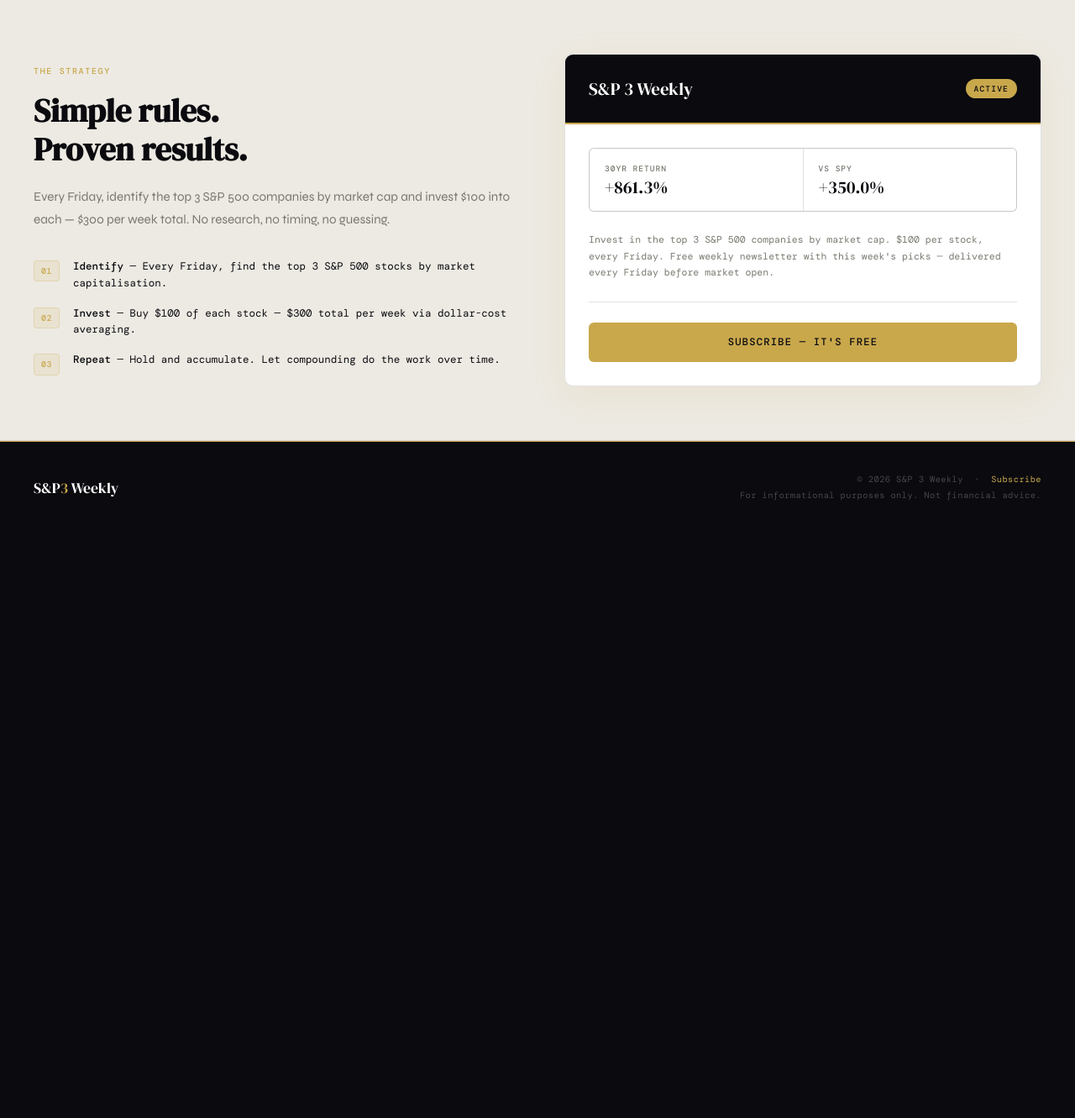
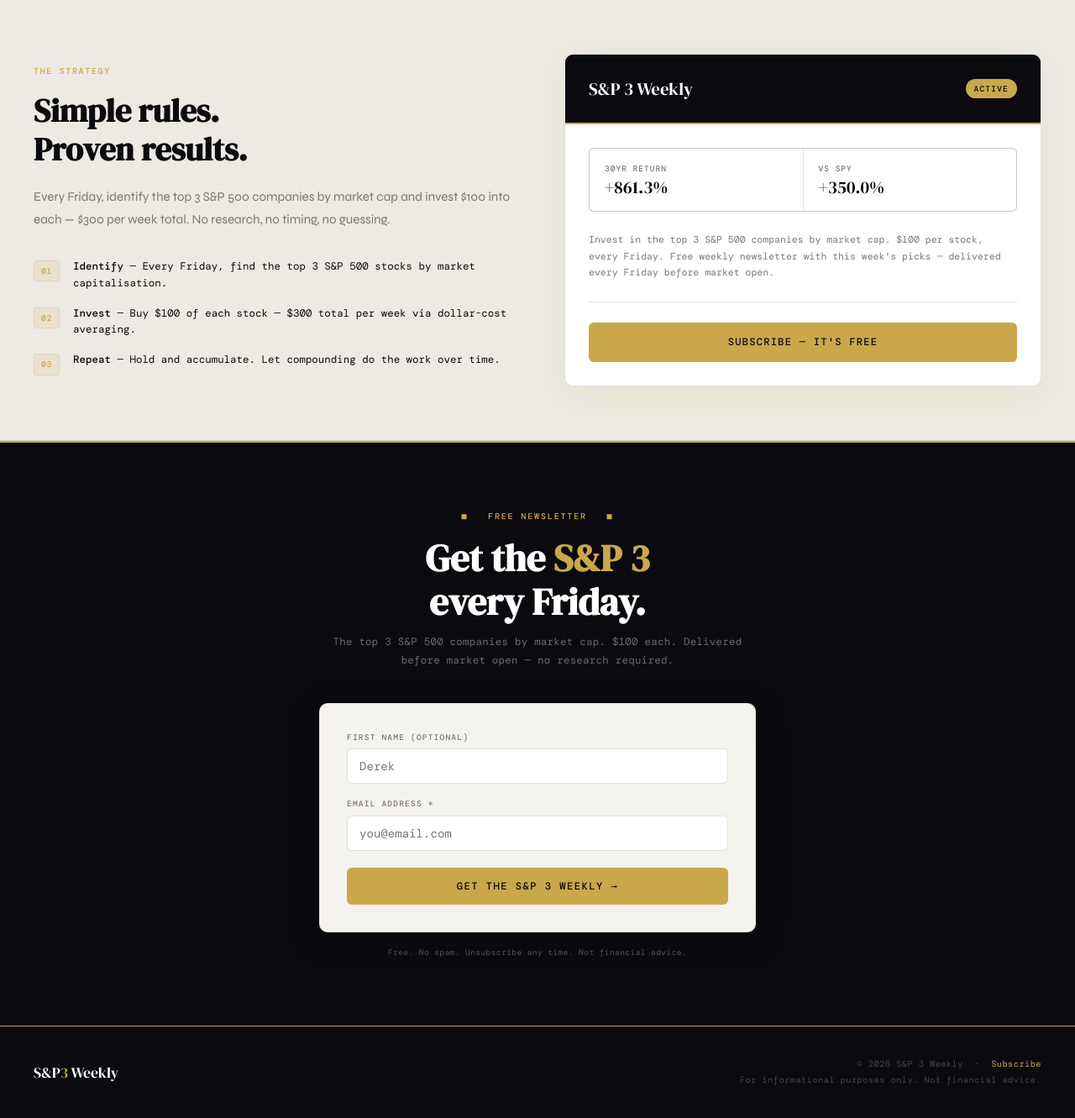
Before and after one commit to SpinDash16/BesttheMarket, a FastAPI app: page / in a window 1280 px wide. Shown: the part 890-2221 px from the top of the page at 84% size. Before the commit the page ends 1486 px from the top, so only its background shows below. Run offline with FastAPI, Linux system fonts and the light colour scheme.

Commit message:
Move subscribe form onto home page, remove /sp3subscribe page
- Embed subscription form directly in home.html as #subscribe section
- Add form styles matching home page design system (ink/gold/paper)
- Add form submit JS with success/error feedback
- Update all /sp3subscribe links to scroll to #subscribe anchor
- Remove GET /sp3subscribe route from main.py (POST stays for form submission)
- Delete templates/subscribe.html

Co-Authored-By: Claude Sonnet 4.6 <noreply@anthropic.com>

```diff
--- a/app/main.py
+++ b/app/main.py
@@ -314,12 +314,6 @@ def get_strategies(db: Session = Depends(lambda: __import__('sqlalchemy.orm', fr
     return strategies
 
 
-@app.get("/sp3subscribe", response_class=HTMLResponse)
-def subscribe_page(request: Request):
-    """Subscription form page."""
-    return templates.TemplateResponse("subscribe.html", {"request": request})
-
-
 @app.get("/", response_class=HTMLResponse)
 def home_page(request: Request):
     """Home page with strategy cards."""
--- a/templates/home.html
+++ b/templates/home.html
@@ -466,6 +466,126 @@
 
     .card-cta:hover { background: var(--gold-hover); color: #fff; transform: translateY(-1px); }
 
+    /* ── Subscribe Section ────────────────────────────── */
+    .subscribe-section {
+      background: var(--ink);
+      padding: 80px 32px;
+      border-top: 2px solid var(--gold);
+    }
+
+    .subscribe-inner {
+      max-width: 520px;
+      margin: 0 auto;
+      text-align: center;
+    }
+
+    .subscribe-eyebrow {
+      font-family: 'DM Mono', monospace;
+      font-size: 0.63rem;
+      font-weight: 500;
+      letter-spacing: 0.18em;
+      text-transform: uppercase;
+      color: var(--gold);
+      margin-bottom: 16px;
+    }
+
+    .subscribe-title {
+      font-family: 'DM Serif Display', serif;
+      font-size: clamp(2rem, 4vw, 2.8rem);
+      color: #fff;
+      line-height: 1.15;
+      margin-bottom: 12px;
+    }
+
+    .subscribe-title em { font-style: normal; color: var(--gold); }
+
+    .subscribe-sub {
+      font-family: 'DM Mono', monospace;
+      font-size: 0.78rem;
+      color: rgba(255,255,255,0.4);
+      line-height: 1.7;
+      margin-bottom: 40px;
+      letter-spacing: 0.02em;
+    }
+
+    .form-wrap {
+      background: var(--paper);
+      border: 1px solid rgba(201,168,76,0.25);
+      border-radius: var(--radius-lg);
+      padding: 32px;
+      text-align: left;
+      box-shadow: 0 8px 40px rgba(0,0,0,0.3);
+    }
+
+    .form-row { margin-bottom: 16px; }
+
+    .form-row label {
+      display: block;
+      font-family: 'DM Mono', monospace;
+      font-size: 0.6rem;
+      font-weight: 500;
+      letter-spacing: 0.12em;
+      text-transform: uppercase;
+      color: var(--muted);
+      margin-bottom: 6px;
+    }
+
+    .form-row input {
+      width: 100%;
+      font-family: 'DM Mono', monospace;
+      font-size: 0.88rem;
+      border: 1px solid var(--border);
+      background: #fff;
+      padding: 11px 14px;
+      border-radius: var(--radius);
+      color: var(--ink);
+      outline: none;
+      transition: border-color 0.15s;
+    }
+
+    .form-row input:focus { border-color: var(--gold); }
+
+    .btn-subscribe {
+      width: 100%;
+      background: var(--gold);
+      color: var(--ink);
+      font-family: 'DM Mono', monospace;
+      font-size: 0.76rem;
+      font-weight: 500;
+      letter-spacing: 0.12em;
+      text-transform: uppercase;
+      padding: 14px;
+      border: none;
+      border-radius: var(--radius);
+      cursor: pointer;
+      transition: background 0.2s, transform 0.15s;
+      margin-top: 4px;
+    }
+
+    .btn-subscribe:hover { background: var(--gold-hover); transform: translateY(-1px); }
+    .btn-subscribe:disabled { opacity: 0.6; cursor: not-allowed; transform: none; }
+
+    .form-disclaimer {
+      font-family: 'DM Mono', monospace;
+      font-size: 0.6rem;
+      color: rgba(255,255,255,0.3);
+      letter-spacing: 0.04em;
+      margin-top: 16px;
+    }
+
+    #form-message {
+      font-family: 'DM Mono', monospace;
+      font-size: 0.72rem;
+      text-align: center;
+      margin-top: 14px;
+      padding: 10px 14px;
+      border-radius: var(--radius);
+      display: none;
+    }
+
+    #form-message.success { background: rgba(26,107,60,0.12); color: #4caf7d; border: 1px solid rgba(26,107,60,0.3); }
+    #form-message.error   { background: rgba(192,57,43,0.1);  color: #e57373; border: 1px solid rgba(192,57,43,0.3); }
+
     /* ── Footer ───────────────────────────────────────── */
     .site-footer {
       background: var(--ink);
@@ -531,7 +651,7 @@
         <span class="logo-text">S&amp;P<em>3</em></span>
         <span class="logo-sub">Weekly</span>
       </div>
-      <a href="/sp3subscribe" class="header-cta">Subscribe Free</a>
+      <a href="#subscribe" class="header-cta">Subscribe Free</a>
     </div>
   </header>
 
@@ -541,7 +661,7 @@
     <h1>The <em>top 3</em> S&amp;P 500 stocks.<br>Every Friday.</h1>
     <p class="hero-sub">$100 per stock · $300/week total · Dollar-cost average into the largest companies by market cap — automatically tracked, every Friday.</p>
     <div class="hero-actions">
-      <a href="/sp3subscribe" class="btn-primary">Get the Free Newsletter</a>
+      <a href="#subscribe" class="btn-primary">Get the Free Newsletter</a>
     </div>
   </section>
 
@@ -651,10 +771,35 @@
             </div>
           </div>
           <p class="card-desc">Invest in the top 3 S&amp;P 500 companies by market cap. $100 per stock, every Friday. Free weekly newsletter with this week's picks — delivered every Friday before market open.</p>
-          <a href="/sp3subscribe" class="card-cta">Subscribe — It's Free</a>
+          <a href="#subscribe" class="card-cta">Subscribe — It's Free</a>
         </div>
       </div>
 
+    </div>
+  </section>
+
+  <!-- Subscribe -->
+  <section id="subscribe" class="subscribe-section">
+    <div class="subscribe-inner">
+      <div class="subscribe-eyebrow">&#9632; &nbsp; Free Newsletter &nbsp; &#9632;</div>
+      <h2 class="subscribe-title">Get the <em>S&amp;P 3</em><br>every Friday.</h2>
+      <p class="subscribe-sub">The top 3 S&amp;P 500 companies by market cap. $100 each. Delivered before market open — no research required.</p>
+
+      <div class="form-wrap">
+        <form id="subscribeForm">
+          <div class="form-row">
+            <label>First name (optional)</label>
+            <input type="text" id="nameInput" name="name" placeholder="Derek" />
+          </div>
+          <div class="form-row">
+            <label>Email address *</label>
+            <input type="email" id="emailInput" name="email" placeholder="you@email.com" required />
+          </div>
+          <button type="submit" class="btn-subscribe">Get the S&amp;P 3 Weekly →</button>
+        </form>
+        <div id="form-message"></div>
+      </div>
+      <p class="form-disclaimer">Free. No spam. Unsubscribe any time. Not financial advice.</p>
     </div>
   </section>
 
@@ -663,7 +808,7 @@
     <div class="footer-inner">
       <div class="footer-logo">S&amp;P<em>3</em> Weekly</div>
       <div class="footer-meta">
-        <div>© 2026 S&amp;P 3 Weekly &nbsp;·&nbsp; <a href="/sp3subscribe">Subscribe</a></div>
+        <div>© 2026 S&amp;P 3 Weekly &nbsp;·&nbsp; <a href="#subscribe">Subscribe</a></div>
         <div>For informational purposes only. Not financial advice.</div>
       </div>
     </div>
@@ -711,6 +856,43 @@
     }
 
     document.addEventListener('DOMContentLoaded', loadStats);
+
+    // ── Subscribe form ──────────────────────────────────
+    document.getElementById('subscribeForm').addEventListener('submit', async function(e) {
+      e.preventDefault();
+      const email  = document.getElementById('emailInput').value.trim();
+      const name   = document.getElementById('nameInput').value.trim();
+      const msgEl  = document.getElementById('form-message');
+      const btn    = this.querySelector('.btn-subscribe');
+
+      btn.textContent = 'Subscribing...';
+      btn.disabled = true;
+
+      try {
+        const res  = await fetch('/sp3subscribe', {
+          method: 'POST',
+          headers: { 'Content-Type': 'application/json' },
+          body: JSON.stringify({ email, name: name || null }),
+        });
+        const data = await res.json();
+        msgEl.style.display = 'block';
+        if (res.ok) {
+          msgEl.className = 'success';
+          msgEl.textContent = data.message;
+          document.getElementById('subscribeForm').reset();
+        } else {
+          msgEl.className = 'error';
+          msgEl.textContent = data.detail || 'Something went wrong. Try again.';
+        }
+      } catch (err) {
+        msgEl.style.display = 'block';
+        msgEl.className = 'error';
+        msgEl.textContent = 'Network error. Please try again.';
+      } finally {
+        btn.textContent = 'Get the S&P 3 Weekly →';
+        btn.disabled = false;
+      }
+    });
   </script>
 </body>
 </html>
```
Also changed, not shown: templates/subscribe.html (deleted, +0 -251 lines).
